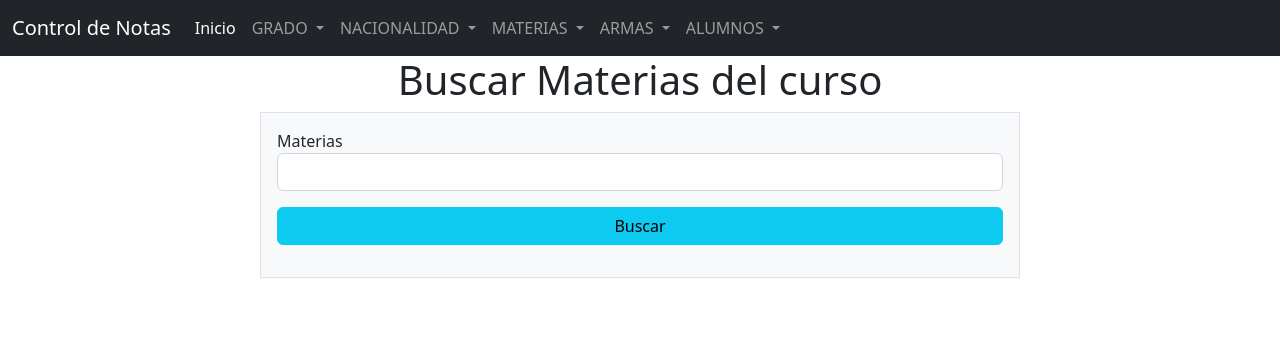
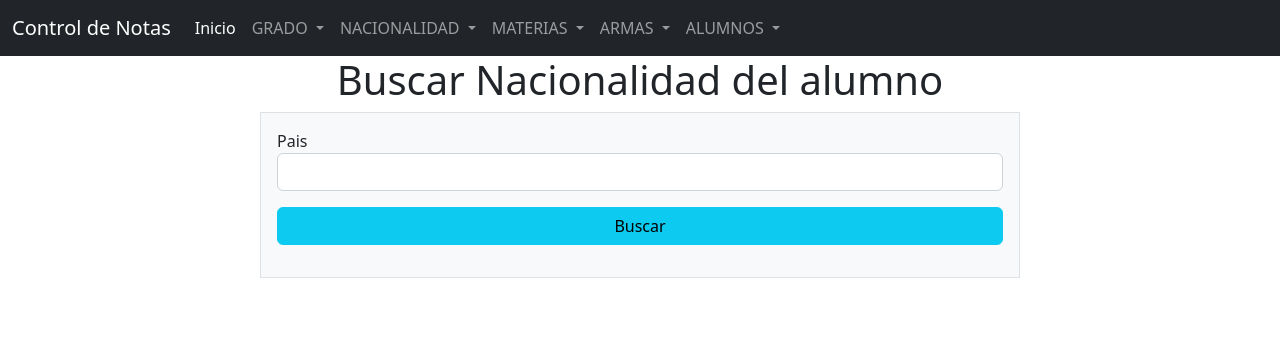
Before and after one commit to hugomorales2862/final_moralesb, a PHP site: page /buscar.php in a window 1280 px wide. Shown: the top 356 px of the page. Run offline with PHP 8.4, Linux system fonts and the light colour scheme.

Commit message:
se creo la vista buscar para la clase Nacionalidad

```diff
--- a/vistas/nacionalidades/buscar.php
+++ b/vistas/nacionalidades/buscar.php
@@ -1,13 +1,13 @@
 <?php include_once __DIR__.'/../../includes/header.php' ?>
 <?php include_once __DIR__. '/../../includes/navbar.php' ?>
     <div class="container">
-        <h1 class="text-center">Buscar Materias del curso</h1>
+        <h1 class="text-center">Buscar Nacionalidad del alumno</h1>
         <div class="row justify-content-center">
-            <form action="../../controladores/materias/buscar.php" method="GET" class="col-lg-8 border bg-light p-3">
+            <form action="../../controladores/nacionalidades/buscar.php" method="GET" class="col-lg-8 border bg-light p-3">
                 <div class="row mb-3">
                     <div class="col">
-                        <label for="mat_nombre">Materias</label>
-                        <input type="text" name="mat_nombre" id="mat_nombre" class="form-control" required>
+                        <label for="nac_pais">Pais</label>
+                        <input type="text" name="nac_pais" id="nac_pais" class="form-control" required>
                     </div>
                 </div>
 
```
